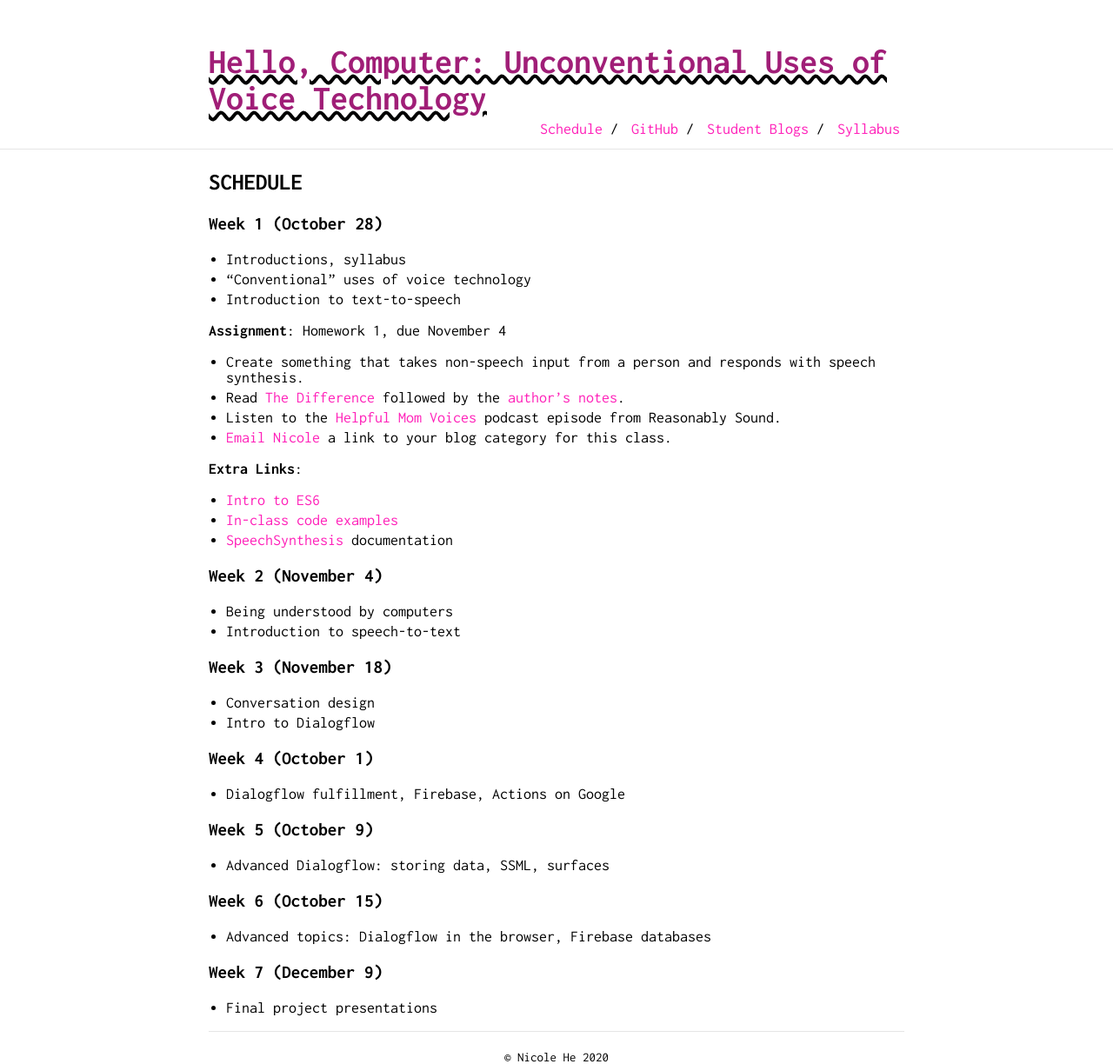
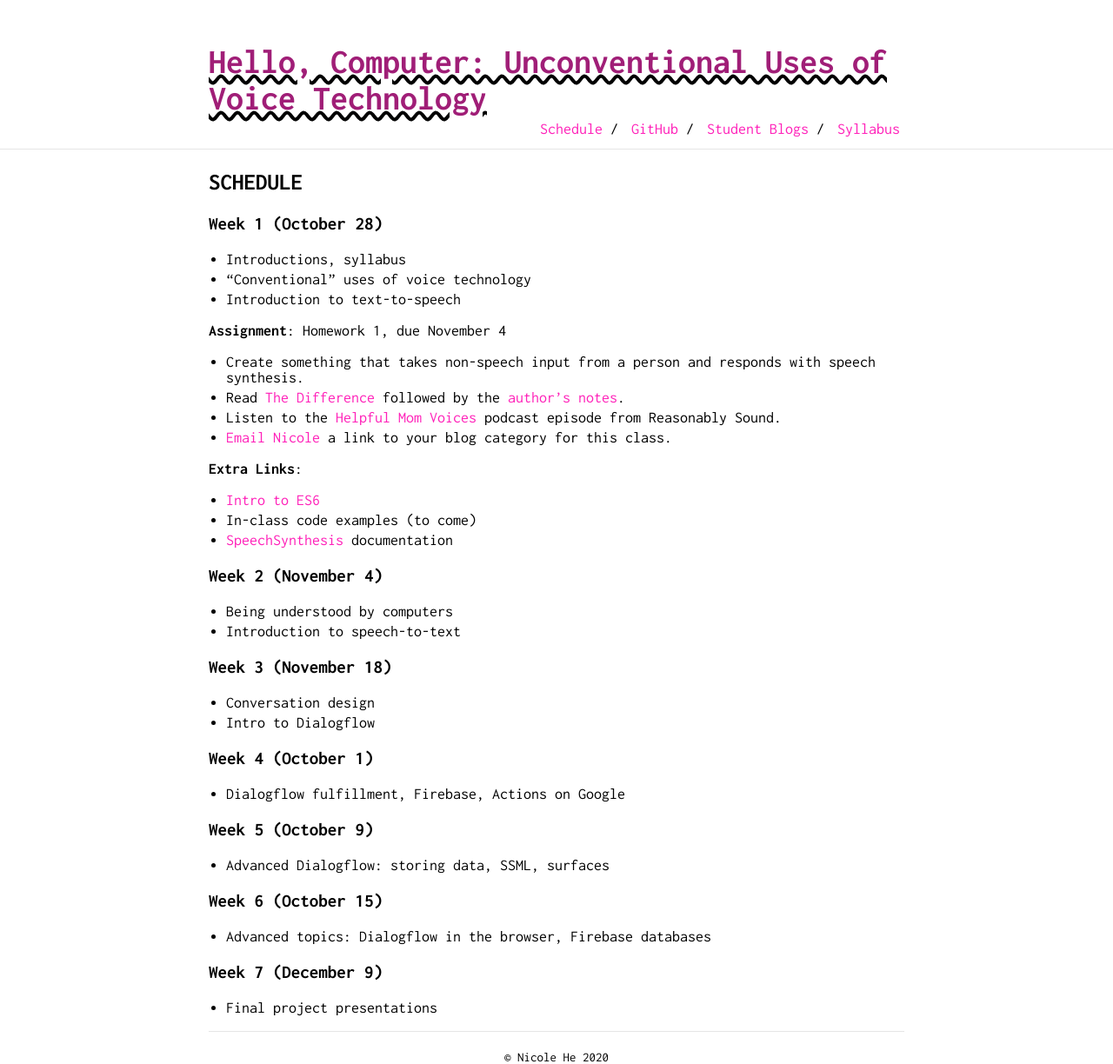
Before and after one commit to nicolehe/nicolehe.github.io, a Jekyll site: the page built from schedule.md, in a window 1280 px wide. Shown: the whole page at 87% size. Built offline with Jekyll 4.4.1, drawn with Linux system fonts in a browser that asks for light colours; our own code applies the rules of GitHub Pages for plain Markdown files.

Commit message:
remove an old link

```diff
--- a/schedule.md
+++ b/schedule.md
@@ -18,7 +18,7 @@ layout: default
 
 **Extra Links**:
 - [Intro to ES6](https://andrew.hedges.name/es6/)
-- [In-class code examples](https://github.com/nicolehe/ITP-hello-computer-f18/tree/master/week1)
+- In-class code examples (to come)
 - [SpeechSynthesis](https://developer.mozilla.org/en-US/docs/Web/API/SpeechSynthesis) documentation
 
 
```
